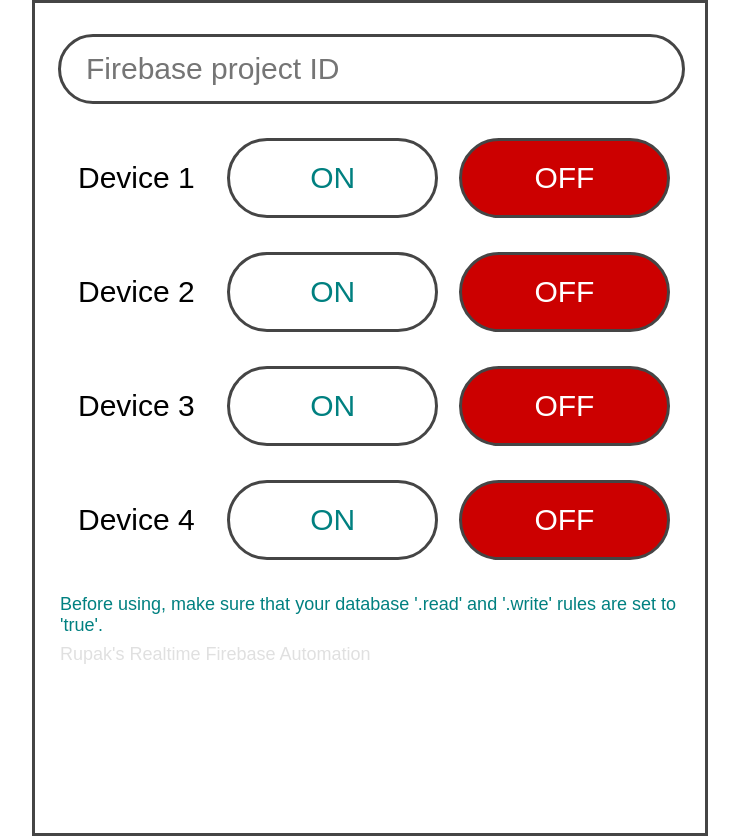
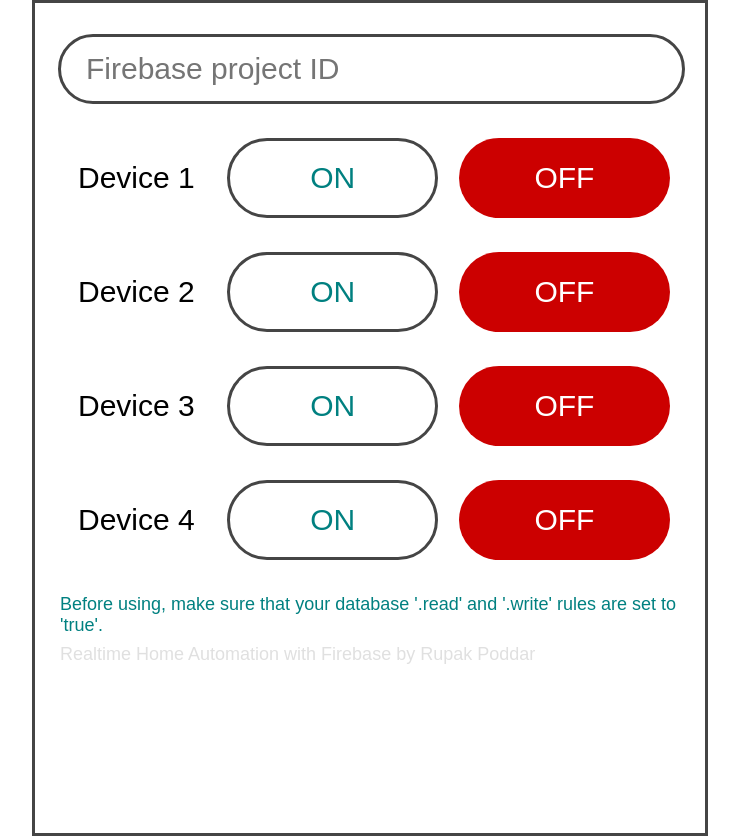
Before and after one commit to Rupakpoddar/Firebase-automation-web-interface, a plain HTML site: page Rupak_firebase_web_interface.html in a window 1280 px wide. Shown: the whole page, without its empty margins (270-1009 px from the left). Drawn offline with Linux system fonts and the light colour scheme.

Commit message:
Add files via upload

```diff
--- a/Rupak_firebase_web_interface.html
+++ b/Rupak_firebase_web_interface.html
@@ -37,6 +37,7 @@
       .button2{
         background-color: #CC0000;
         color: white;
+        border: none;
       }
 
       input[type=text], select {
@@ -124,6 +125,6 @@
 
     <br></br>
     <p style="color:#008080;font-size:18px;margin:8px 2px;">Before using, make sure that your database '.read' and '.write' rules are set to 'true'.</p>
-    <p style="color:#e0e0e0;font-size:18px;margin:8px 2px;">Rupak's Realtime Firebase Automation</p>
+    <p style="color:#e0e0e0;font-size:18px;margin:8px 2px;">Realtime Home Automation with Firebase by Rupak Poddar</p>
   </body>
 </html>
```
Also changed, not shown: index.html (+2 -1 lines).
